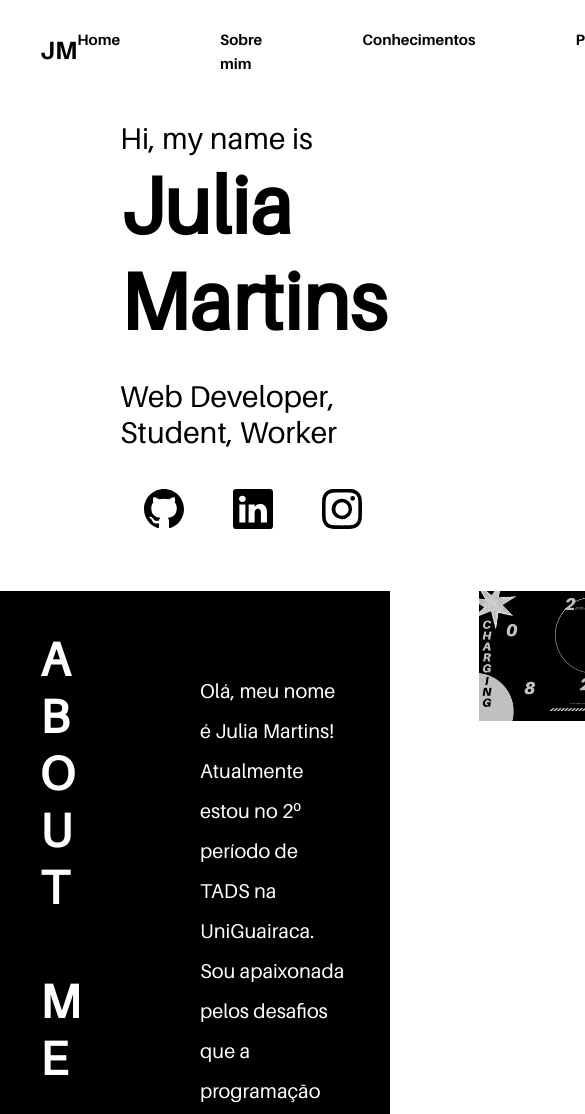
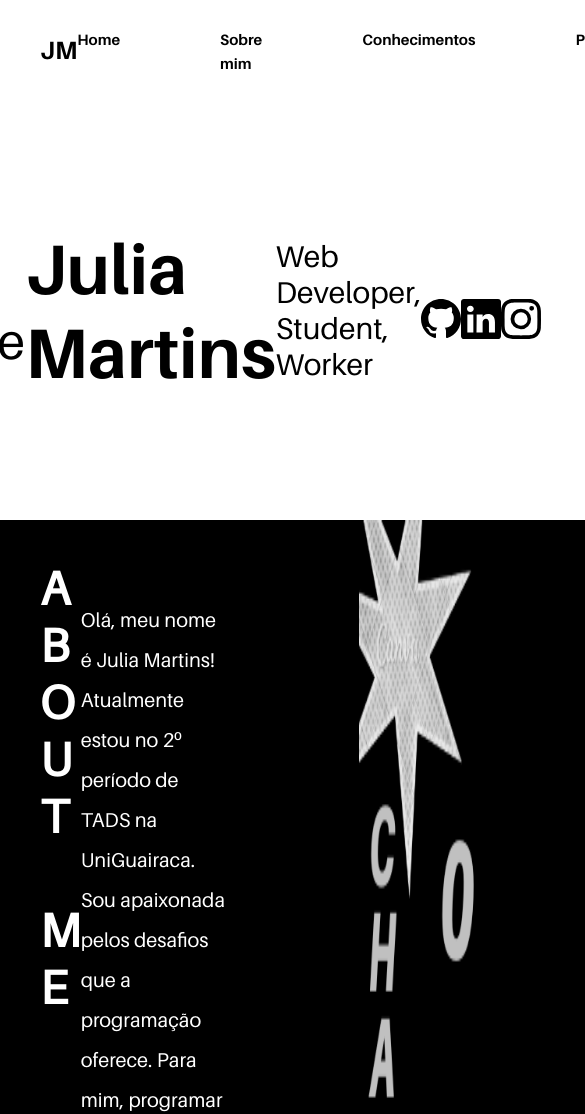
Before and after one commit to juu-marrtins/portfolio_julia, a plain HTML site: page index.html in a window 390 px wide. Shown: the top 1114 px of the page, 585 px wide, since content can reach past the window. Drawn offline with Linux system fonts and the light colour scheme.

Commit message:
Feat: Portfolio antes da correção

```diff
--- a/index.html
+++ b/index.html
@@ -20,10 +20,9 @@
     </header>
     <div id="pag_01">
         <div id="div_01">
-            <h1>Hi, my name is<br>
-            <strong>Julia Martins</strong>
+            <p>Hi, my name is<br></p>
+            <h1>Julia Martins</h1>
             <p id="web_developer">Web Developer, Student, Worker</p>
-            </h1>
             <div id="contato">
                 <a href="https://github.com/juu-marrtins" class="icones">
                     <svg xmlns="http://www.w3.org/2000/svg" width="40" height="40" fill="currentColor" viewBox="0 0 16 16" cursor="pointer">
@@ -41,7 +40,6 @@
                     </svg>
                 </a>
             </div>
-            </p>
         </div>
         <img id="imagem_01"src="img/jm_certo.png" alt="design_p&b"/><br>
     </div>
--- a/style.css
+++ b/style.css
@@ -86,8 +86,9 @@ body{
     font-size: 80px;
 }
 h1{
-    font-weight: normal;
-    font-size: 30px;
+    font-weight: bold;
+    font-size: 70px;
+    font-family: "Aileron Bold", sans-serif;
 }
 #web_developer{
     font-size: 30px;
@@ -112,8 +113,7 @@ a:hover{
 #div_02{
     background-color: black;
     color: white;
-    display: grid;
-    grid-template-columns: 200px 1fr 1fr;
+    display: flex;
 }
 #titulo_pag02{
     align-items: center;
@@ -142,3 +142,11 @@ a:hover{
 #icones_programacao{
     background-color: white;
 }
+@media (max-width:400px){
+    #div_01{
+        display: flex;
+        justify-content: center;
+        align-items: center;
+        width: 200px;
+    }
+}
```
Lines whose indentation alone changed are shown as unchanged.
